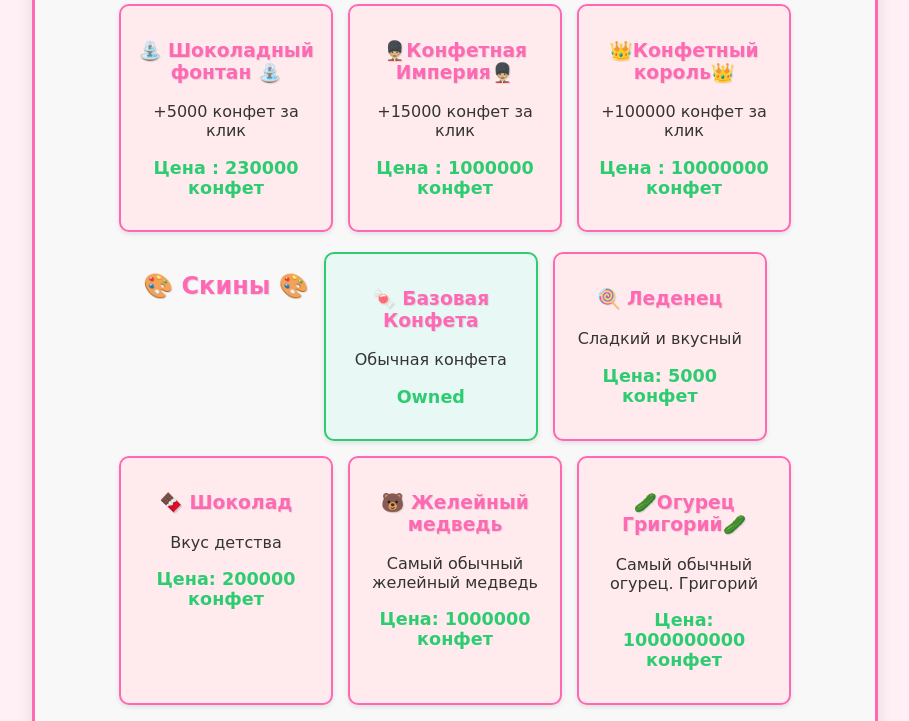
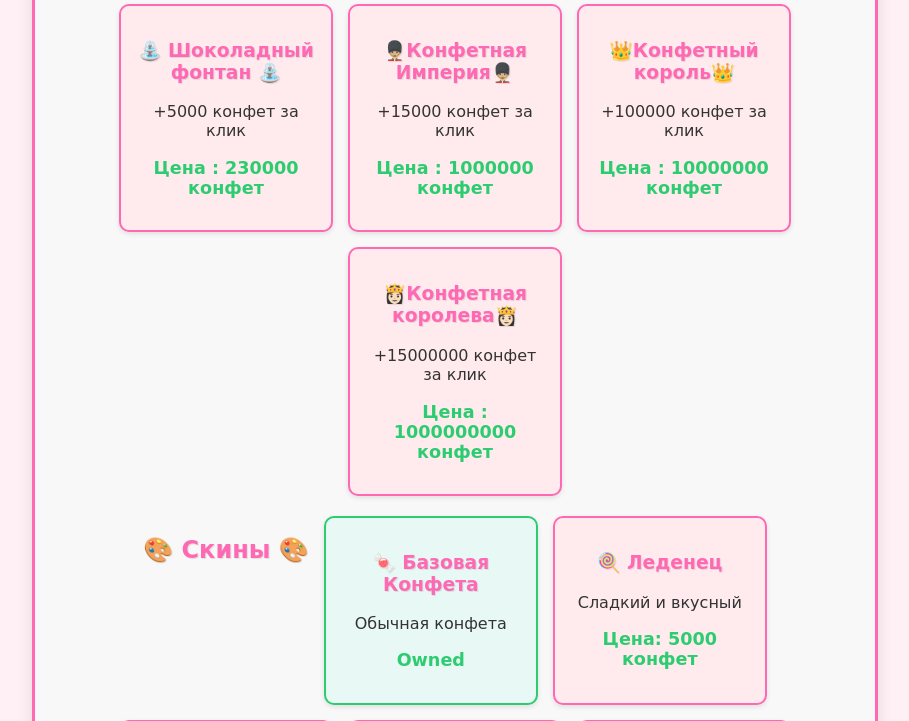
Before and after one commit to FDA-2011/site2, a Flask app: page /clicker in a window 1280 px wide. Shown: the part 989-1710 px from the top of the page, without its empty margins (185-1094 px from the left). Run offline with Flask 3, Linux system fonts and the light colour scheme.

Commit message:
Update candy_clicker.html

```diff
--- a/templates/candy_clicker.html
+++ b/templates/candy_clicker.html
@@ -181,6 +181,11 @@
                 <p> +100000 конфет за клик</p>
                 <p class="price">Цена  : 10000000 конфет</p>
             </div>
+		<div class="upgrade" onclick="buyUpgrade('click', 1000000000, 10000000)">
+                <h3>👸🏻Конфетная королева👸🏻</h3>
+                <p> +15000000 конфет за клик</p>
+                <p class="price">Цена  : 1000000000 конфет</p>
+            </div>
         </div>
 
         <div id="skins">
```
